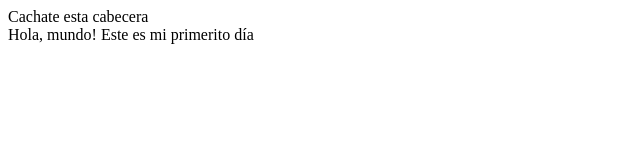
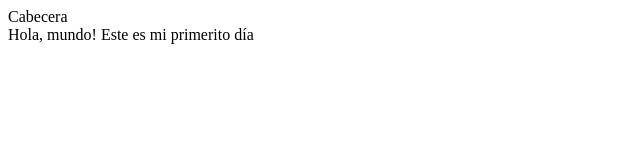
Before and after one commit to kathimansilla/adalab-exercises, a plain HTML site: page module-1-lesson-1-exercise-1/index.html in a window 1280 px wide. Shown: the whole page, without its empty margins (0-640 px from the left). Drawn offline with Linux system fonts and the light colour scheme.

Commit message:
Change header

```diff
--- a/module-1-lesson-1-exercise-1/index.html
+++ b/module-1-lesson-1-exercise-1/index.html
@@ -7,7 +7,7 @@
     <title>Document</title>
 </head>
 <body>
-     <header>Cachate esta cabecera</header>
+     <header>Cabecera</header>
     Hola, mundo! Este es mi primerito día
 </body>
 </html>
```
